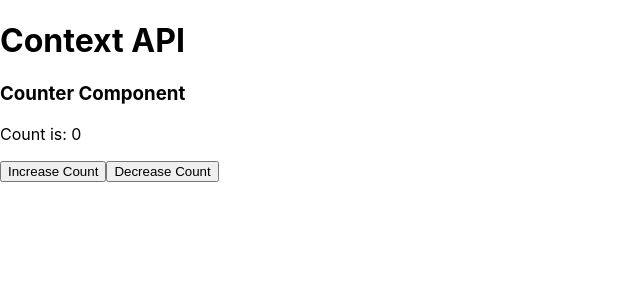
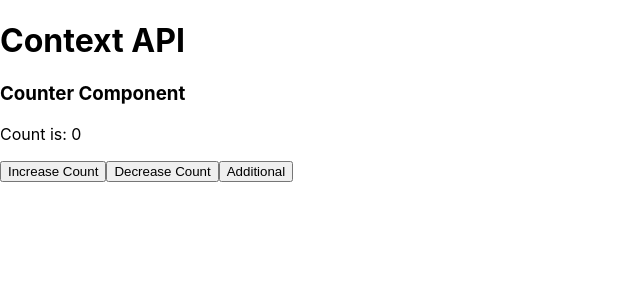
Before and after one commit to Jason2B3/context-learn, a React (Create React App) app: page / in a window 1280 px wide. Shown: the top 300 px of the page, without its empty margins (0-640 px from the left). Built offline with nearby package versions, Linux system fonts and the light colour scheme.

Commit message:
commit 2: use elsewhere

```diff
--- a/src/App.js
+++ b/src/App.js
@@ -3,6 +3,7 @@ import "./App.css";
 import ActivateSight from "./ActivateSight";
 import Counter from "./components/Counter";
 import CounterContextProvider from "./contexts/CounterContext";
+import Additional from "./components/Additional";
 
 function App() {
   function add1(){
@@ -14,6 +15,7 @@ function App() {
     <CounterContextProvider>
       <h1>Context API</h1>
       <Counter/>
+      <Additional/>
       {/* <ActivateSight /> */}
     </CounterContextProvider>
   );
--- /dev/null
+++ b/src/components/Additional.js
@@ -0,0 +1,12 @@
+import React, {useContext} from 'react'
+import { CounterContext } from '../contexts/CounterContext'
+function Additional() {
+  const { increaseCount} = useContext(CounterContext);
+  return (
+    <React.Fragment>
+      <button onClick={increaseCount}>Additional</button>
+    </React.Fragment>
+  )
+}
+
+export default Additional
```
